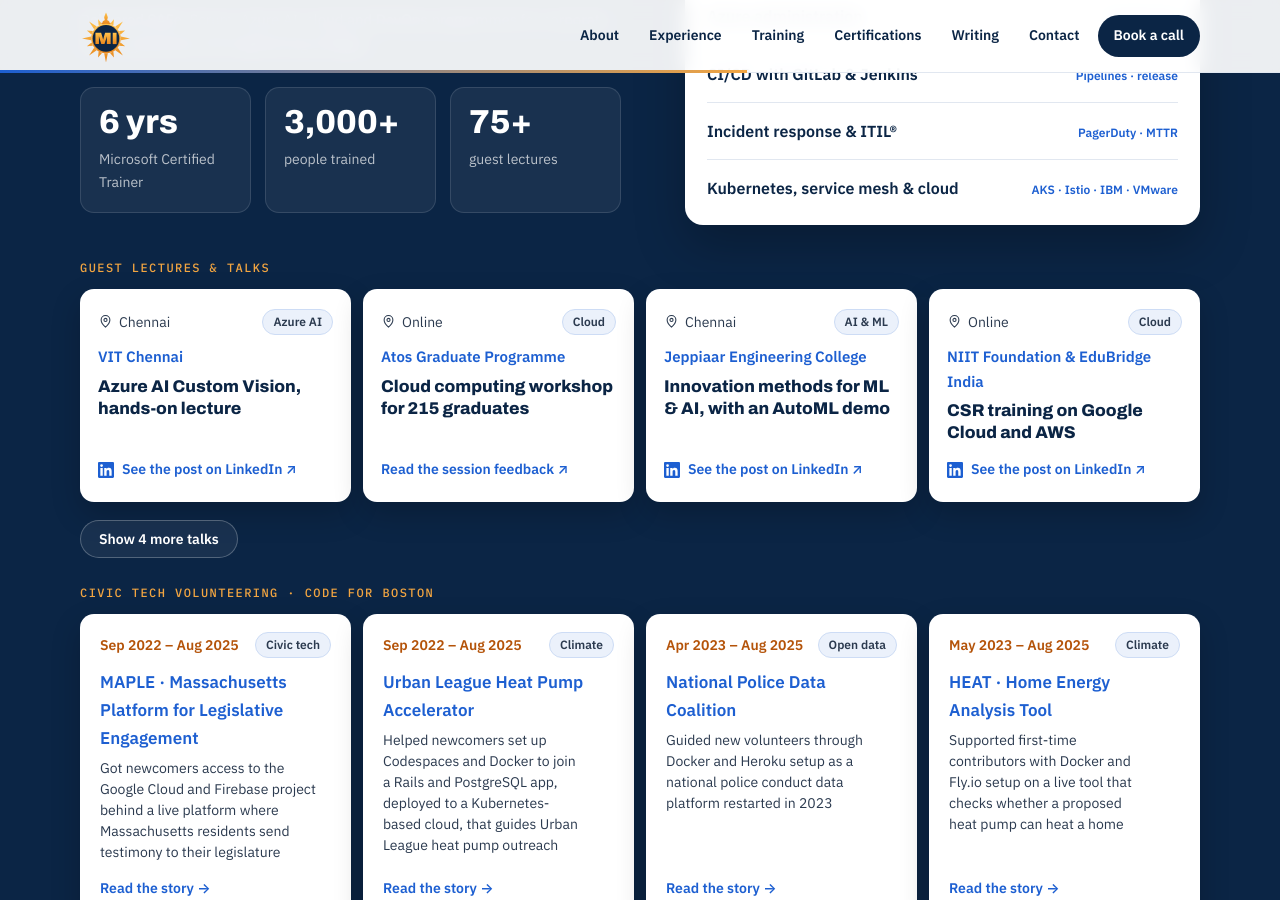
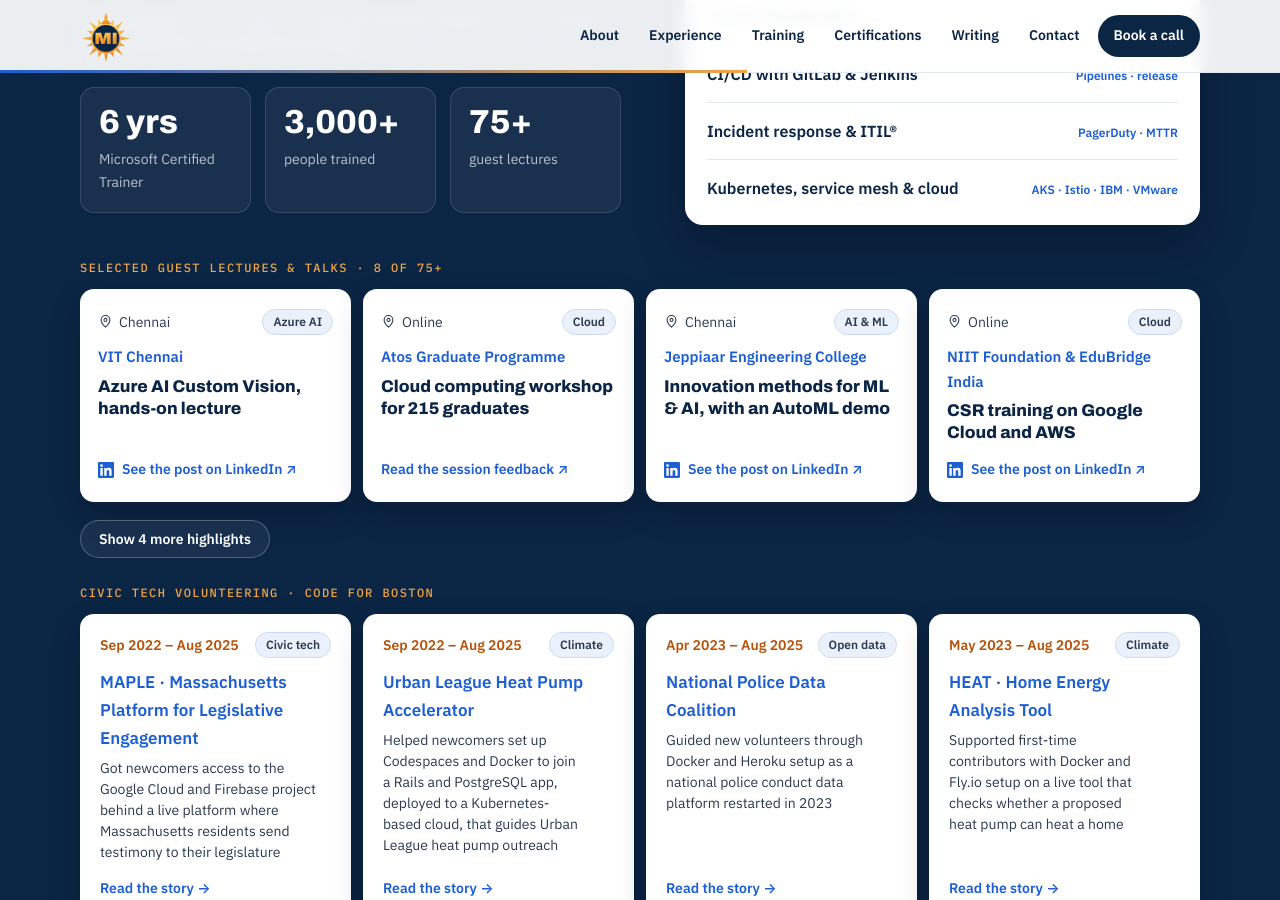
Before and after one commit to Madhan-I/Madhan-I.github.io, a Jekyll site: the page built from index.html, in a window 1280 px wide and 900 px high, scrolled down 5406 px. Built offline with Jekyll 4.4.1, drawn with Linux system fonts in a browser that asks for light colours.

Commit message:
Talks heading: selected 8 of 75+ guest lectures.
Co-Authored-By: Claude Opus 5.5 <noreply@anthropic.com>
Claude-Session: https://claude.ai/code/session_01MFRrTt7LBDdX57m85KHNGp

```diff
--- a/_data/profile.yml
+++ b/_data/profile.yml
@@ -259,7 +259,7 @@ training_topics:
   - name: Kubernetes, service mesh & cloud
     note: AKS · Istio · IBM · VMware
 
-speaking_title: Guest lectures & talks
+speaking_title: "Selected guest lectures & talks · 8 of 75+"
 speaking:
   - who: VIT Chennai
     topic: Azure AI
--- a/index.html
+++ b/index.html
@@ -121,7 +121,7 @@ layout: default
     </div>
     {% if p.speaking %}<div class="speak talks reveal"><h3>{{ p.speaking_title }}</h3><ul>
       {% for s in p.speaking %}<li{% if forloop.index > 4 %} class="talk-more" hidden{% endif %}><div class="tk-top"><span class="tk-meta">{% if s.where %}<svg class="ic" aria-hidden="true"><use href="#i-pin"/></svg>{{ s.where }}{% endif %}</span>{% if s.topic %}<span class="tk-chip">{{ s.topic }}</span>{% endif %}</div><b>{{ s.who }}</b><strong class="tk-title">{{ s.what }}</strong>{% if s.linkedin %}<a class="tk-link tk-in" href="{{ s.linkedin }}" target="_blank" rel="noopener" data-goatcounter-click="talk-linkedin"><svg class="ic" aria-hidden="true"><use href="#i-linkedin"/></svg>See the post on LinkedIn ↗</a>{% elsif s.feedback_image %}<a class="tk-link" href="{{ '/assets/badges/' | append: s.feedback_image | relative_url }}" data-lightbox data-caption="{{ s.who }}: session feedback">Read the session feedback ↗</a>{% endif %}</li>{% endfor %}
-    </ul></div>{% if p.speaking.size > 4 %}<p class="talk-toggle-row"><button type="button" class="talk-toggle" aria-expanded="false">Show {{ p.speaking.size | minus: 4 }} more talks</button></p>{% endif %}{% endif %}
+    </ul></div>{% if p.speaking.size > 4 %}<p class="talk-toggle-row"><button type="button" class="talk-toggle" aria-expanded="false">Show {{ p.speaking.size | minus: 4 }} more highlights</button></p>{% endif %}{% endif %}
     {% if p.community %}<div class="speak duo talks reveal"><h3>{{ p.community_title }}</h3><ul>
       {% for s in p.community %}<li><div class="tk-top"><span class="tk-date">{{ s.when }}</span>{% if s.topic %}<span class="tk-chip">{{ s.topic }}</span>{% endif %}</div><b>{{ s.who }}</b><span class="tk-desc">{{ s.what }}</span>{% if s.link %}<a class="tk-link" href="{{ s.link | relative_url }}">Read the story →</a>{% endif %}</li>{% endfor %}
     </ul></div>{% endif %}
```
